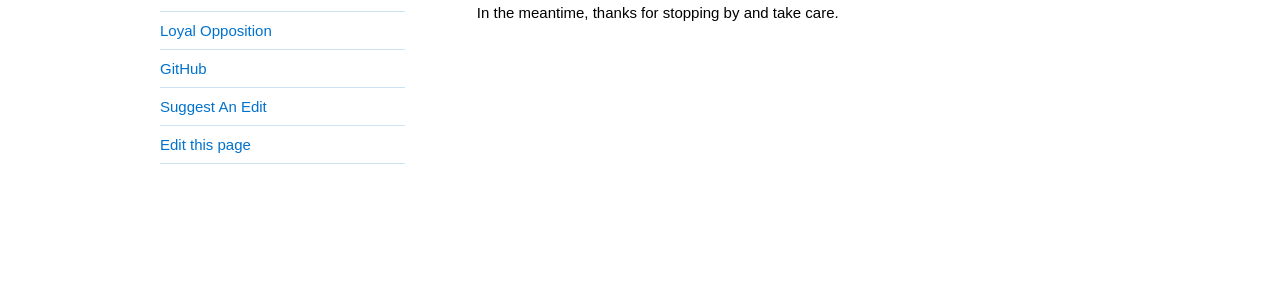
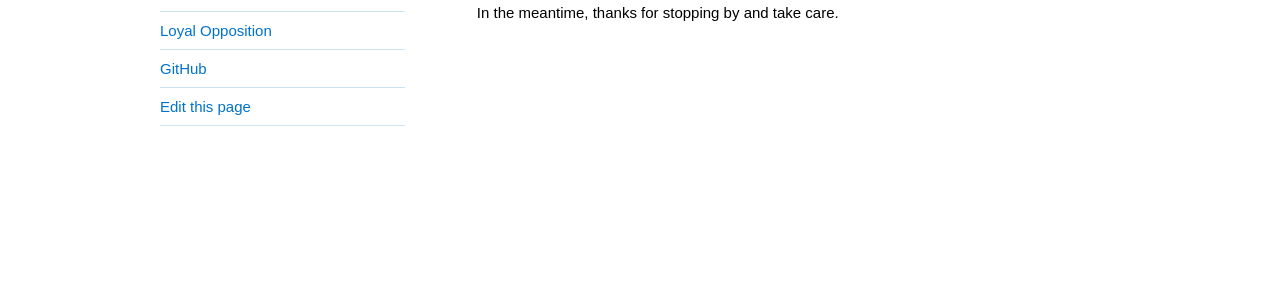
Before and after one commit to gbinal/gbinal.github.com, a Jekyll site: the page built from index.md, in a window 1280 px wide. Shown: the part 237-528 px from the top of the page. Built offline with Jekyll 4.4.1, drawn with Linux system fonts in a browser that asks for light colours.

Commit message:
removing feedback link

```diff
--- a/_config.yml
+++ b/_config.yml
@@ -51,6 +51,3 @@ navigation:
 - text: GitHub
   url: https://github.com/gbinal
   internal: true
-- text: Suggest An Edit
-  url: https://github.com/gbinal/gbinal.github.com/issues
-  internal: true
```
